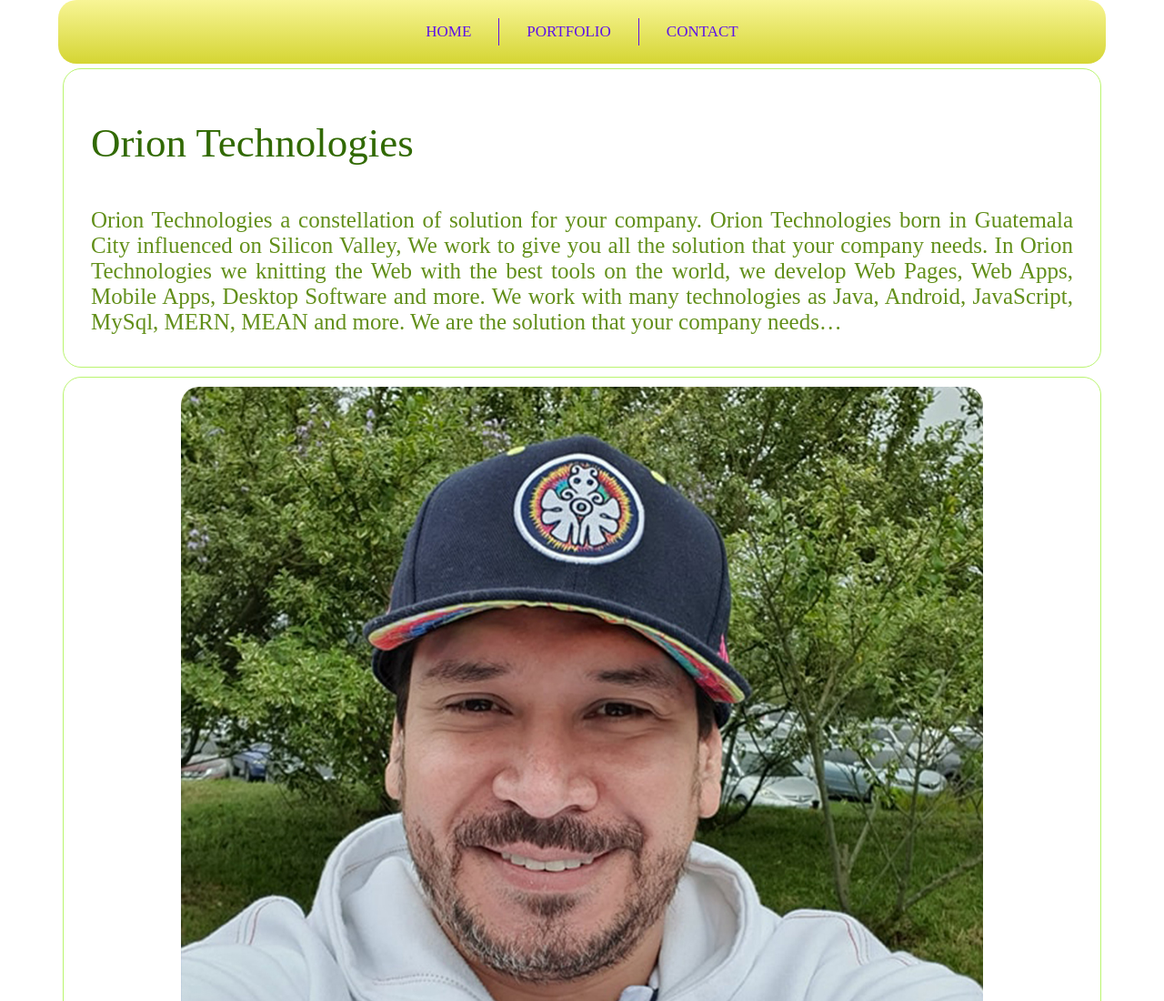
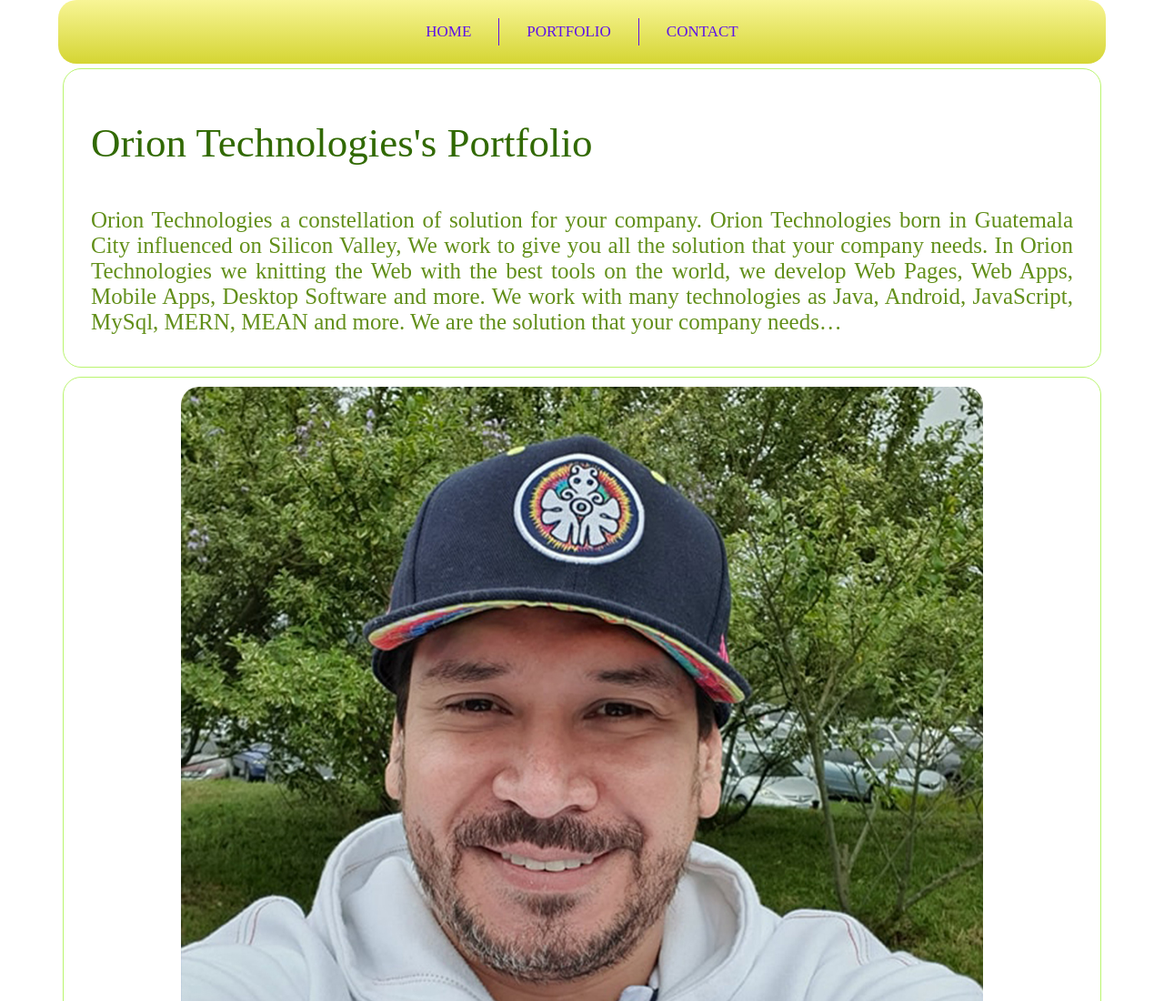
Before and after one commit to Orion-Technologies/Abel.github.io, a plain HTML site: page index.html in a window 1280 px wide. Shown: the top 1100 px of the page at 91% size. Drawn offline with Linux system fonts and the light colour scheme.

Commit message:
Change name

```diff
--- a/index.html
+++ b/index.html
@@ -20,7 +20,7 @@
         <div class="sidebarWrapper">
           <div id="leftsidebar" class="sidebar">
             <div id="introduction">
-              <h3>Orion Technologies</h3>
+              <h3>Orion Technologies's Portfolio</h3>
               <p>Orion Technologies a constellation of solution for your company.
                 Orion Technologies born in Guatemala City influenced on Silicon Valley, We work to give you all the solution that
                 your company needs.
```
